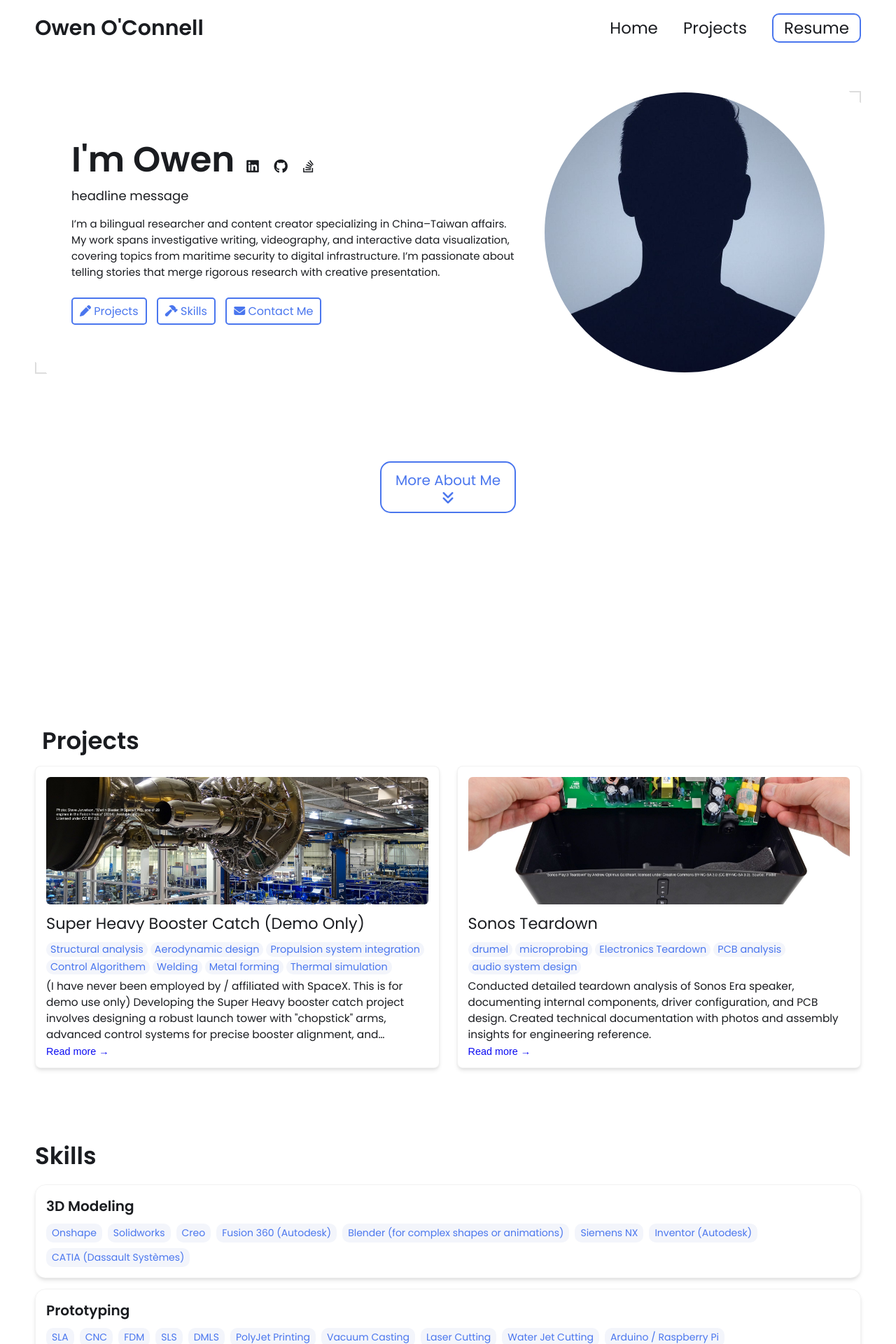
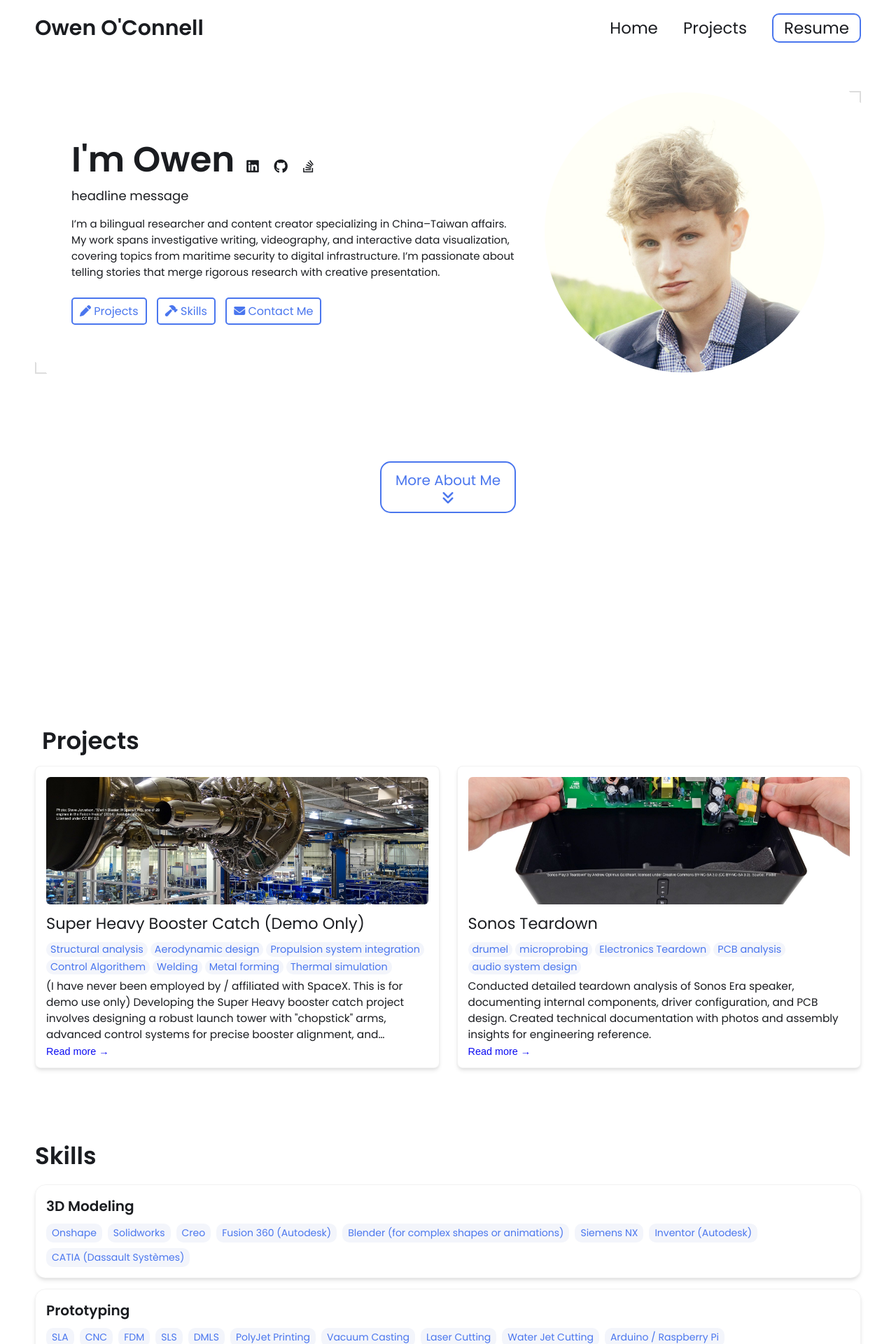
Before and after one commit to Oukangneng/oukangneng.github.io, a Jekyll site: the page built from index.html, in a window 1280 px wide. Shown: the top 1920 px of the page at 70% size. Built offline with Jekyll 4.4.1, drawn with Linux system fonts in a browser that asks for light colours.

Commit message:
Update _config.yml

```diff
--- a/_config.yml
+++ b/_config.yml
@@ -18,7 +18,7 @@
   I’m a bilingual researcher and content creator specializing in China–Taiwan affairs. My work spans investigative writing, videography, and interactive data visualization, covering topics from maritime security to digital infrastructure. I’m passionate about telling stories that merge rigorous research with creative presentation.
 
 # Place your profile image in /assets/images/profile-image/folder and edit the file name
-profile_image: ./assets/images/profile-image/avatar.jpeg
+profile_image: ./assets/images/profile-image/1660000716274.jpeg
 
 
 # Link your resume
```
